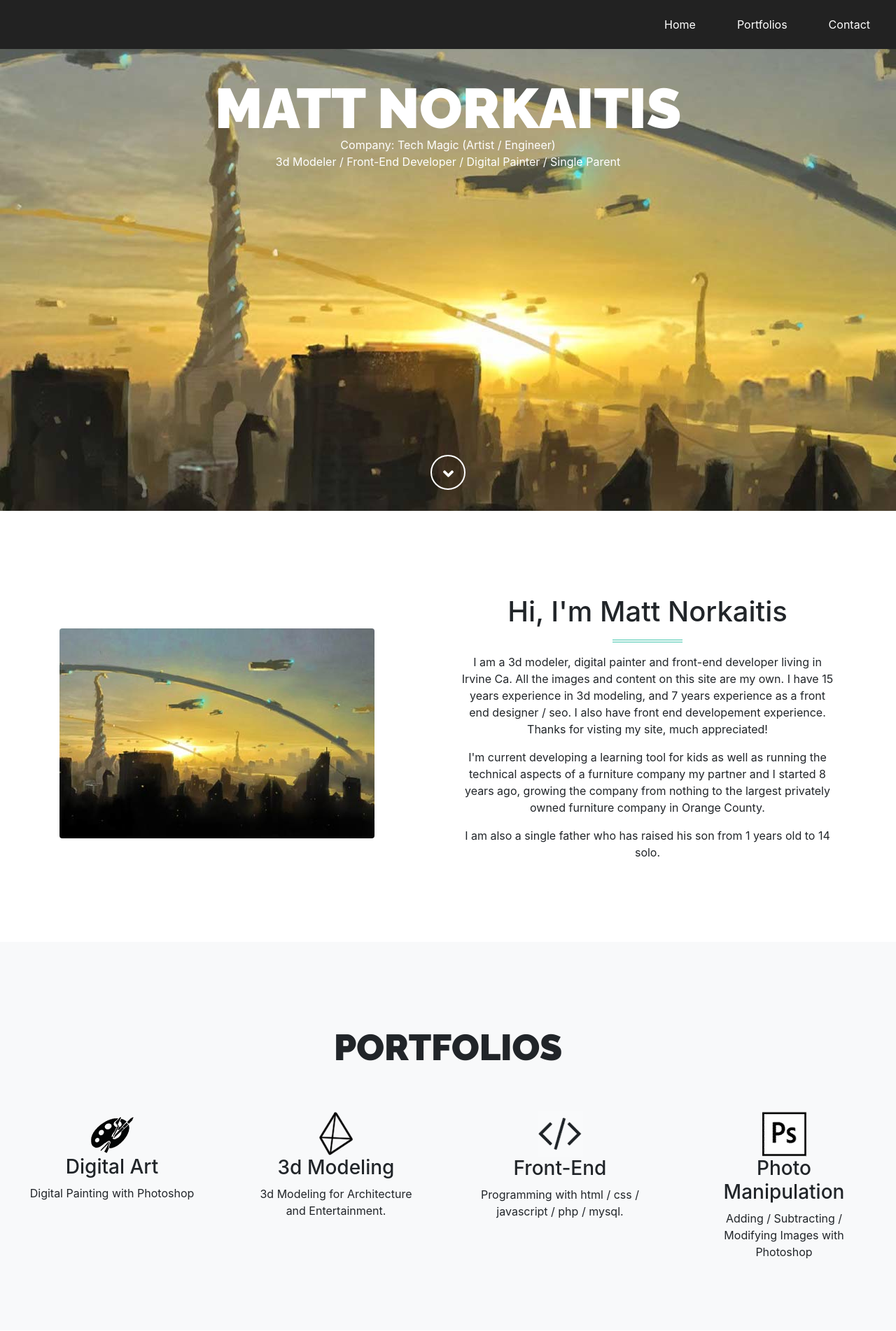
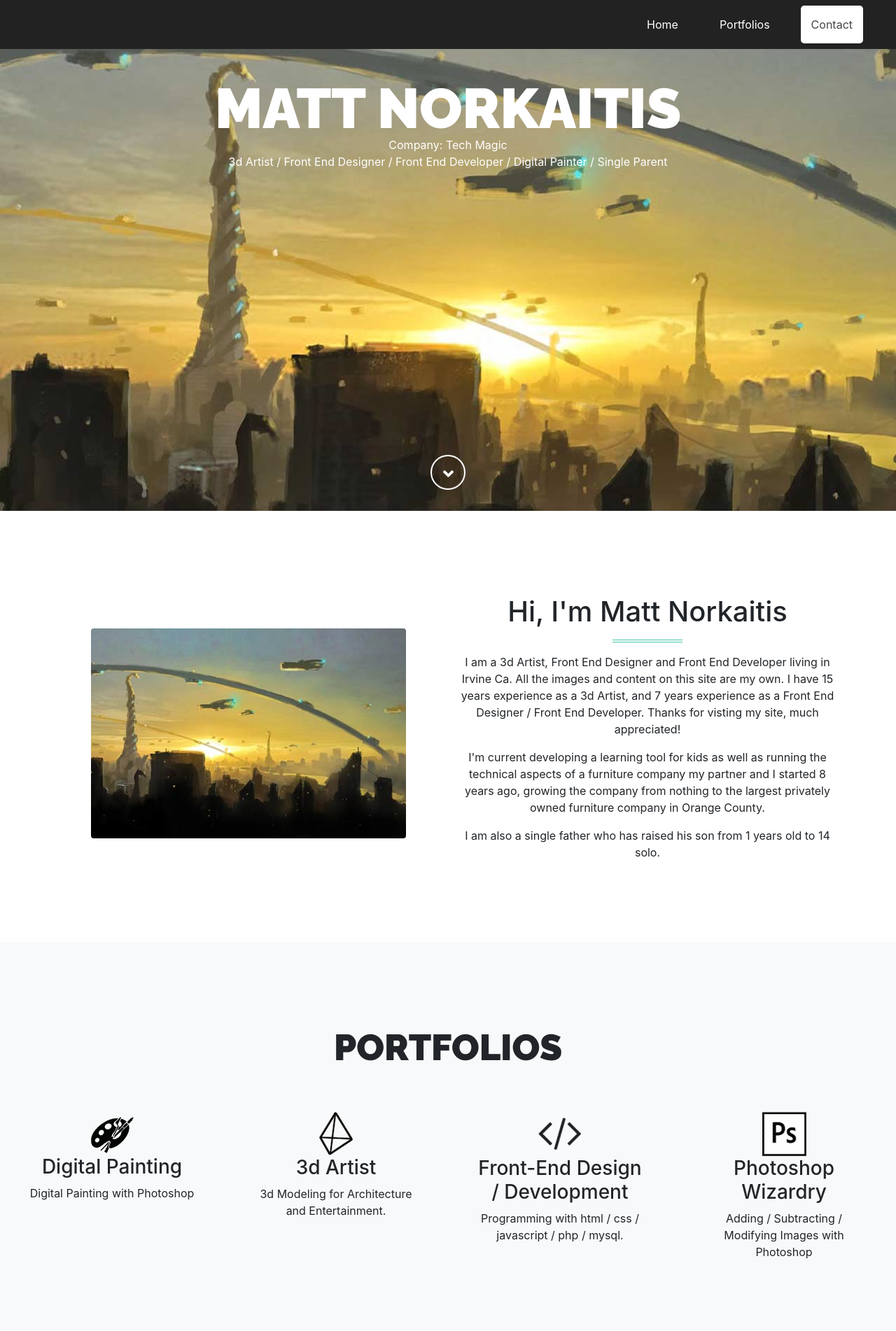
Before and after one commit to gamesmartz/3D-Portfolio, a PHP site: page / in a window 1280 px wide. Shown: the top 1902 px of the page at 70% size. Run offline with PHP 8.4, Linux system fonts and the light colour scheme; some libraries are stand-ins or nearby versions.

Commit message:
titles changed, links, changed, names changed

```diff
--- a/404.php
+++ b/404.php
@@ -1,7 +1,7 @@
 <?php
   include ('modules/head.php')
 ?>
-  <title>404</title>
+  <title>404 - Page Not Found - Matt Norkaitis</title>
 </head>
 <body>
 
--- a/assets/css/styles.css
+++ b/assets/css/styles.css
@@ -55,6 +55,16 @@
 .index-nav .nav-item > .nav-link.active {
   background-color: #ffffff;
   color: #454545;
+}
+
+.nav {
+  min-height: 70px;
+}
+.nav .nav-item {
+  margin-right: 15px;
+}
+.nav .far-right-nav-margin {
+  margin-right: 20px;
 }
 
 .header-title {
@@ -142,6 +152,11 @@
 .portfolio-piece img {
   width: 100%;
 }
+
+.portfolio-titles {
+  font-size: 46px;
+}
+
 /* #tag lands above the target */
 a.anchor-offset {
   display: block;
@@ -180,12 +195,7 @@
 .portfolio-wrapper img {
   border-radius: 7px;
 }
-.nav {
-  min-height: 70px;
-}
-.nav .nav-item {
-  margin-right: 15px;
-}
+
 .contact-links {
   display: inline-block;
   padding: 40px;
@@ -243,6 +253,8 @@
 
 /* Extra large devices (large desktops, 1200px and up) */
 @media (min-width: 1200px) {
-
+  .nav .far-right-nav-margin {
+    margin-right: 40px;
+  }
 }
 /* Responsive End */
--- a/index.php
+++ b/index.php
@@ -1,10 +1,8 @@
   <?php
     include ('modules/head.php')
   ?>
-  <title>Matt Norkaitis - Artist / Engineer - Irvine CA</title>
+  <title>Matt Norkaitis - 3d Artist / Front End Designer / Front End Developer - Irvine CA</title>
 </head>
-
-<body style="position: relative; " data-spy="scroll" data-target=".navbar" data-offset="50">
 
   <?php
     include ('modules/navbar.php')
@@ -16,13 +14,13 @@
       <div class="row h-100">
         <div class="col-12 my-auto text-center text-white">
           <div class="header-title">Matt Norkaitis</div>
-          <div class="masthead-subtitle">Company: Tech Magic (Artist / Engineer)</div>
-          <div class="masthead-subtitle">3d Modeler / Front-End Developer / Digital Painter / Single Parent</div>
+          <div class="masthead-subtitle">Company: Tech Magic</div>
+          <div class="masthead-subtitle"><a href="3d-artist">3d Artist</a> / <a href="front-end-dev">Front End Designer / Front End Developer</a> / <a href="digital-painting">Digital Painter</a> / <a href="#about">Single Parent</a></div>
         </div>
       </div>
     </div>
 
-    <div class="scroll-down d-flex justify-content-center align-items: center">
+    <div class="scroll-down d-flex justify-content-center">
       <a class="btn js-scroll-trigger" href="#about">
         <svg class="svg-inline--fa fa-angle-down fa-w-10" aria-hidden="true" data-prefix="fas" data-icon="angle-down" role="img"
           xmlns="http://www.w3.org/2000/svg" viewBox="0 0 320 512" data-fa-i2svg="">
@@ -34,17 +32,17 @@
   </header>
 
   <div class="page-section" id="about">
-    <div class="container container-me">
+    <div class="container container-me text-center">
       <div class="row">
 
         <div class="col-lg-6">
         <a href="digital-art.php"> <img src="assets/img/me-painting-golden-horizon.jpg" class="img-fluid rounded my-5" alt="painting-golden-horizon"></a>
         </div>
 
-        <div class="col-lg-6 text-center my-auto">
+        <div class="col-lg-6 my-auto">
          <h1>Hi, I'm Matt Norkaitis</h1>
           <hr class="colored">
-          <p>I am a <a href="3d-modeling.php">3d modeler</a>, <a href="digital-art.php">digital painter</a> and <a href="front-end-dev.php">front-end developer</a> living in Irvine Ca. All the images and content on this site are my own. I have 15 years experience in 3d modeling, and 7 years experience as a front end designer / seo. I also have front end developement experience. Thanks for visting my site, much appreciated!</p>
+          <p>I am a <a href="3d-modeling.php">3d Artist</a>, <a href="digital-art.php">Front End Designer</a> and <a href="front-end-dev.php">Front End Developer</a> living in Irvine Ca. All the images and content on this site are my own. I have 15 years experience as a 3d Artist, and 7 years experience as a Front End Designer / Front End Developer. Thanks for visting my site, much appreciated!</p>
           <p>I'm current developing a learning tool for kids as well as running the technical aspects of a furniture company my partner and I started 8 years ago, growing the company from nothing to the largest privately owned furniture company in Orange County.</p>
           <p>I am also a single father who has raised his son from 1 years old to 14 solo.</p>
         </div>
@@ -54,26 +52,26 @@
 
   </div>
 
-  <section id="portfolio" class="page-section bg-light">
-    <div class="container-fluid">
+  <section  class="page-section bg-light">
+    <div id="portfolio" class="container-fluid">
       <div class="wow fadeIn text-center">
         <h1 class="thick-bold-raleway">Portfolios</h1>
       </div>
       <div class="row text-center">
         <div class="col-lg-3 col-md-6">
-          <a href="digital-art">
+          <a href="digital-painting">
             <div class="wow fadeIn px-4 pb-4 pb-lg-0 h-100">
               <img src="assets/img/artist-pallet.png" alt="Artist Pallet">
-              <h3>Digital Art</h3>
+              <h3>Digital Painting</h3>
               <p class="mb-0">Digital Painting with Photoshop</p>
             </div>
           </a>
         </div>
         <div class="col-lg-3 col-md-6">
-          <a href="3d-modeling">
+          <a href="3d-artist">
             <div class="px-4 pb-4 pb-lg-0 h-100">
               <img src="assets/img/3d-shape.png" alt="3d Shape">
-              <h3>3d Modeling</h3>
+              <h3>3d Artist</h3>
               <p class="mb-0">3d Modeling for Architecture and Entertainment.</p>
             </div>
           </a>
@@ -82,16 +80,16 @@
           <a href="front-end-dev">
             <div class="px-4 pb-4 pb-lg-0 h-100">
               <img src="assets/img/closing-braces.png" alt="Closing Braces">
-              <h3>Front-End</h3>
+              <h3>Front-End Design / Development</h3>
               <p class="mb-0">Programming with html / css / javascript / php / mysql.</p>
             </div>
           </a>
         </div>
         <div class="col-lg-3 col-md-6">
-          <a href="photo-manipulation">
+          <a href="photoshop-wizardry">
             <div class="wow fadeIn px-4 h-100">
               <img src="assets/img/photo-add-subtract.png" alt="Photoshop Logo">
-              <h3>Photo Manipulation</h3>
+              <h3>Photoshop Wizardry</h3>
               <p class="mb-0">Adding / Subtracting / Modifying Images with Photoshop</p>
             </div>
           </a>
@@ -101,19 +99,19 @@
   </section>
 
   <div>
-    <section id="contact" class="page-section form-container">
-      <div class="container">
+    <section id="contact" class="page-section">
+      <div class="container text-center">
 
-      <div class="text-center">
+      <div>
           <h2>Contact Me</h2>
           <p>Thanks for being here! -Matt</p>
       </div>
 
-      <div class="row justify-content-md-center">
+      <div class="justify-content-md-center">
 
-      <a href="https://www.linkedin.com/in/matthew-norkaitis-8a0a0831"><div class="contact-links"><img src="assets/img/linkedin-logo.png" alt="LinkedIn Logo"></div></a>
-      <a href="https://github.com/gamesmartz"><div class="contact-links"><img src="assets/img/github-logo.png" alt="GitHub Logo"></div></a>
-      <a href="http://awnold.cgsociety.org/"><div class="contact-links" style="margin-top: 30px;"><img src="assets/img/cg-society.png" alt="CG Society Logo"></div></a>
+      <a href="https://www.linkedin.com/in/matthew-norkaitis-8a0a0831"><div class="contact-links"><img src="assets/img/linkedin-logo.png" class="img-fluid" alt="LinkedIn Logo"></div></a>
+      <a href="https://github.com/gamesmartz"><div class="contact-links"><img src="assets/img/github-logo.png" class="img-fluid" alt="GitHub Logo"></div></a>
+      <a href="http://awnold.cgsociety.org/"><div class="contact-links" style="margin-top: 30px;"><img src="assets/img/cg-society.png" class="img-fluid" alt="CG Society Logo"></div></a>
 
     </div>
     </section>
--- a/modules/navbar.php
+++ b/modules/navbar.php
@@ -1,13 +1,15 @@
+<body style="position: relative; " data-spy="scroll" data-target=".navbar" data-offset="50">
+
 <div id="navbar-target" class="container-fluid index-nav navbar">
     <ul class="nav hidden-nav d-flex fixed-top align-items-center justify-content-end nav-bar-shrink">
       <li class="nav-item">
-        <a class="nav-link  active" href="index.php#header-target">Home</a>
+        <a class="nav-link  active" href="index">Home</a>
       </li>
       <li class="nav-item">
-        <a class="nav-link " href="index.php#portfolio">Portfolios</a>
+        <a class="nav-link " href="#portfolio">Portfolios</a>
       </li>
-      <li class="nav-item">
-        <a class="nav-link" href="index.php#contact">Contact</a>
+      <li class="nav-item far-right-nav-margin">
+        <a class="nav-link " href="#contact">Contact</a>
       </li>
     </ul>
   </div>
```
Also changed, not shown: 3d-artist.php (renamed from 3d-modeling.php, +6 -7 lines), digital-painting.php (renamed from digital-art.php, +9 -11 lines), front-end-dev.php (+23 -23 lines), modules/navbar-portfolios.php (added, +15 -0 lines), photoshop-wizardry.php (renamed from photo-manipulation.php, +6 -9 lines).
